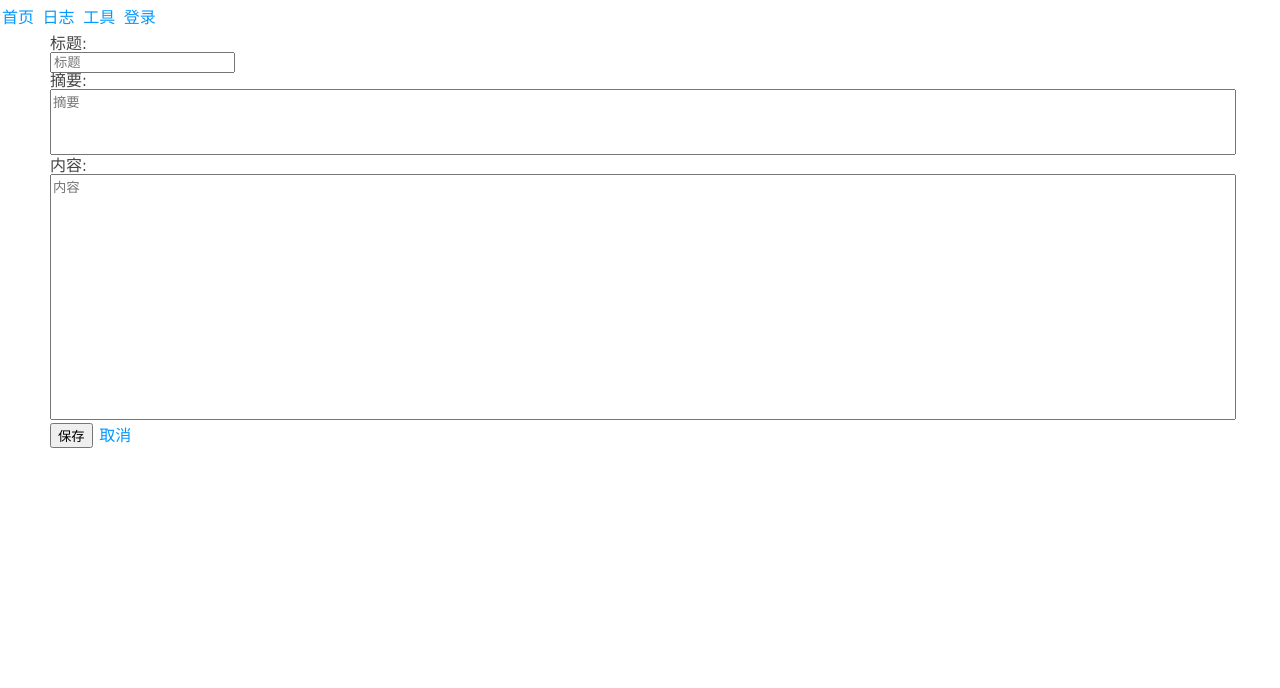
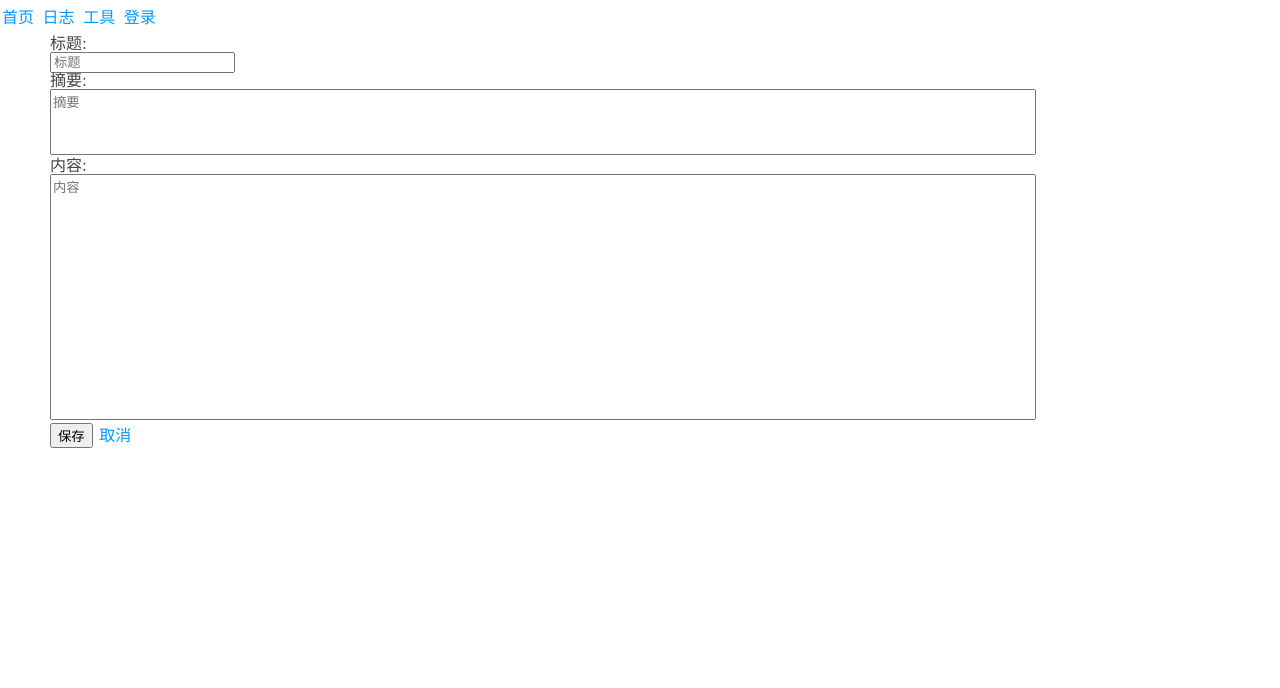
Before and after one commit to onionc/webapp-python3, a Python web app: template www/templates/manage_blog_edit.html in a window 1280 px wide. Shown: the top 688 px of the page. Run offline with Jinja, Linux system fonts and the light colour scheme; the template is opened without the code that fills it, so the values that code supplies are empty.

Commit message:
docs: md更新，css限宽

```diff
--- a/www/static/css/webapp.css
+++ b/www/static/css/webapp.css
@@ -6,6 +6,7 @@
 /* main */
 .main{
     margin: 10px 50px;
+    width: 980px;
 }
 
 textarea{
```
Also changed, not shown: README.md.
